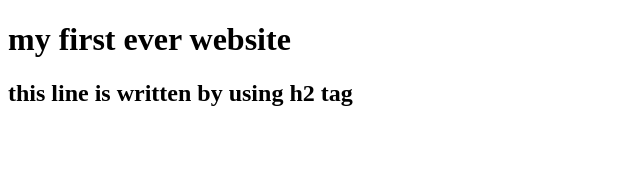
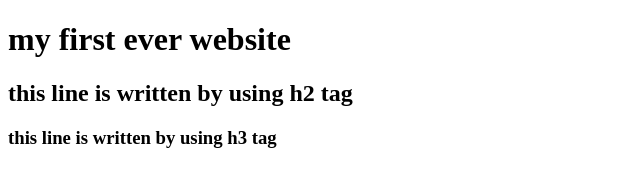
Before and after one commit to rakibul1779/my-first-website, a plain HTML site: page index.html in a window 1280 px wide. Shown: the whole page, without its empty margins (0-640 px from the left). Drawn offline with Linux system fonts and the light colour scheme.

Commit message:
Update index.html
learning git pull

```diff
--- a/index.html
+++ b/index.html
@@ -9,5 +9,6 @@
 <body>
     <h1>my first ever website</h1>
     <h2>this line is written  by using h2 tag</h2>
+    <h3>this line is written by using h3 tag </h3>
 </body>
 </html>
```
